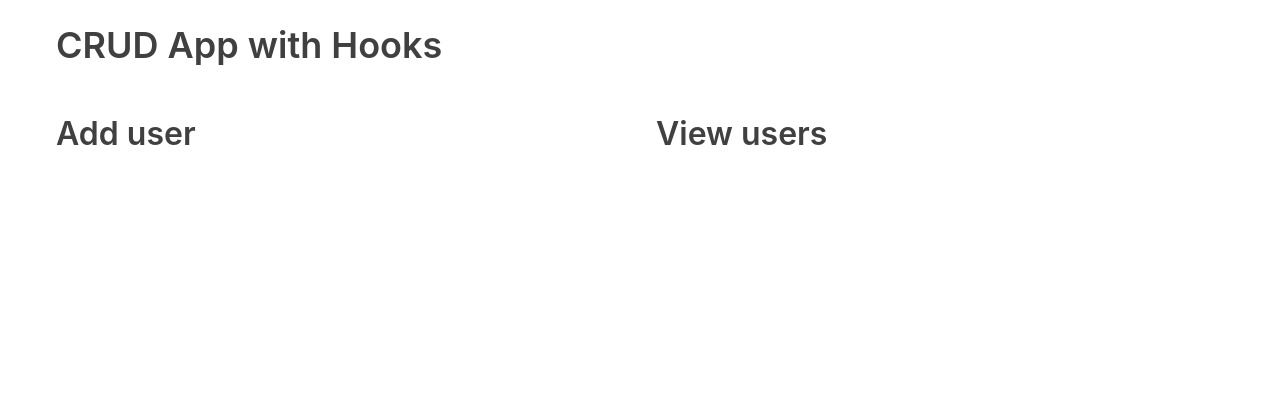
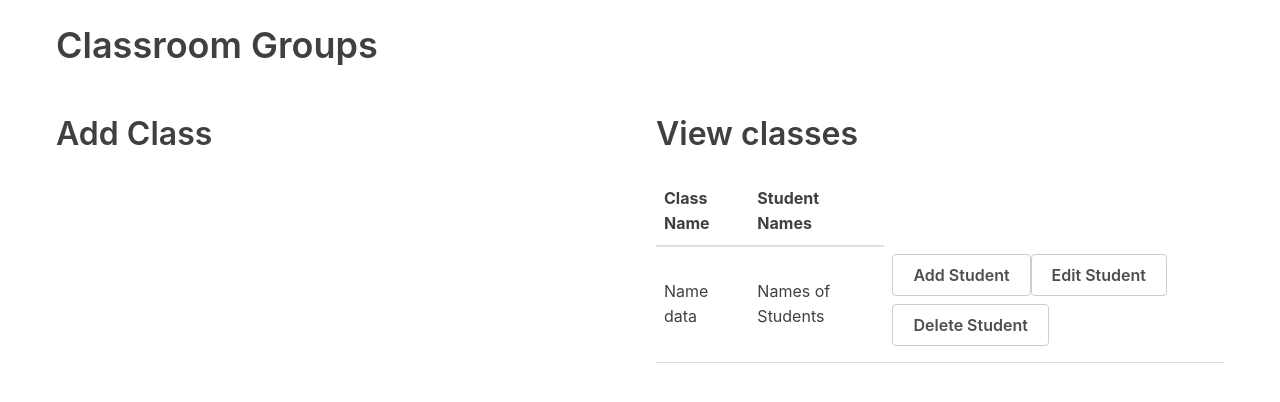
Before and after one commit to kellyeryan/classroom_groups_react, a React (Create React App) app: page / in a window 1280 px wide. Shown: the top 402 px of the page. Built offline with nearby package versions, Linux system fonts and the light colour scheme; the HTML template or start-up script is replaced by a standard one.

Commit message:
Add classroom table

```diff
--- a/src/App.js
+++ b/src/App.js
@@ -1,15 +1,17 @@
 import React from 'react'
+import ClassroomTable from './tables/ClassroomTable'
 
 const App = () => {
   return (
     <div className="container">
-      <h1>CRUD App with Hooks</h1>
+      <h1>Classroom Groups</h1>
       <div className="flex-row">
         <div className="flex-large">
-          <h2>Add user</h2>
+          <h2>Add Class</h2>
         </div>
         <div className="flex-large">
-          <h2>View users</h2>
+          <h2>View classes</h2>
+          <ClassroomTable />
         </div>
       </div>
     </div>
--- /dev/null
+++ b/src/index.js
@@ -0,0 +1,6 @@
+import React from 'react'
+import ReactDOM from 'react-dom'
+import './index.css'
+import App from './App'
+
+ReactDOM.render(<App />, document.getElementById('root'))
--- /dev/null
+++ b/src/tables/ClassroomTable.js
@@ -0,0 +1,24 @@
+import React from 'react'
+
+const ClassroomTable = () => (
+  <table>
+    <thead>
+      <tr>
+        <th>Class Name</th>
+        <th>Student Names</th>
+      </tr>
+    </thead>
+    <tbody>
+      <tr>
+        <td>Name data</td>
+        <td>Names of Students</td>
+        <td>
+          <button className="button muted-button">Add Student</button>
+          <button className="button muted-button">Edit Student</button>
+          <button className="button muted-button">Delete Student</button>
+        </td>
+      </tr>
+    </tbody>
+  </table>
+)
+export default ClassroomTable
```
Also changed, not shown: src/setupTests.js (deleted, +0 -5 lines).
